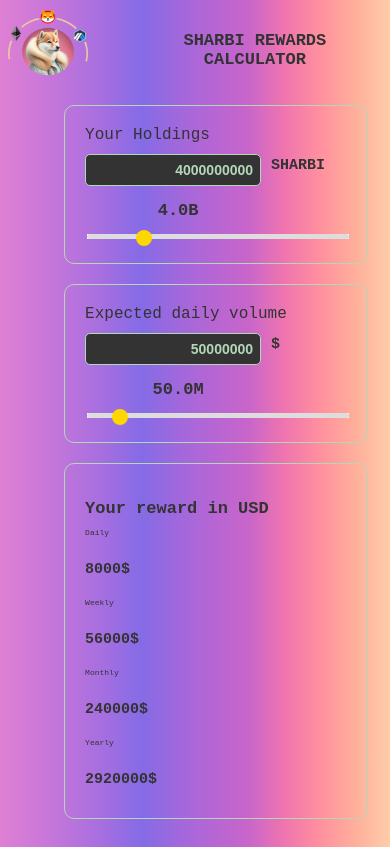
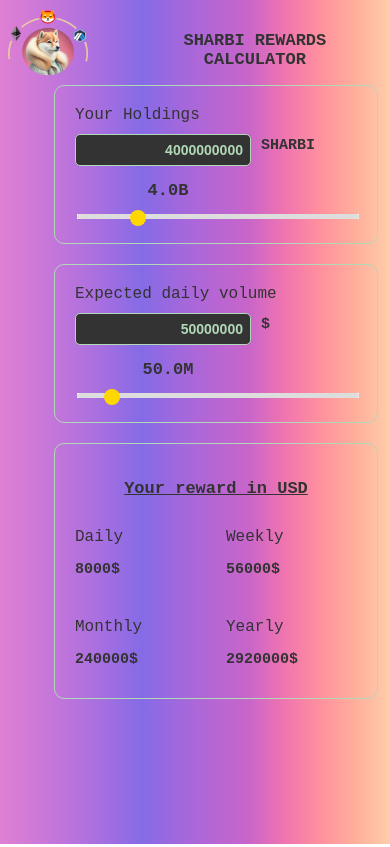
Before and after one commit to sharbiarb23/sip-calculator, a React (Vite) app: page / in a window 390 px wide. Built offline with nearby package versions, Linux system fonts and the light colour scheme.

Commit message:
style fixes done

```diff
--- a/src/App.css
+++ b/src/App.css
@@ -23,24 +23,27 @@
   display: flex;
   justify-content: center;
   align-items: center;
+  /* border: #333333 1px solid; */
+
 }
 
 .calc-container {
-  width: 70%;
+  width: 100%;
   height: 70%;
-  padding-left: 200px;
-  padding-right: 200px;
+  /* padding-left: 200px;
+  padding-right: 200px; */
   display: flex;
   flex-direction: column;
   align-self: center;
   /* flex: 1; */
-  justify-content: space-between;
+  justify-content: center;
+  align-items: center;
   /* background-color: #b1d8b7; */
   /* margin-top: 50px; */
-  /* border: 1px solid #b1d8b7; */
+  /* border: 1px solid red; */
   border-radius: 9px;
   /* margin-top: 10px; */
-  padding: 20px;
+  /* padding: 20px; */
 
 }
 
@@ -151,6 +154,8 @@
   font-size: 16px;
   display: flex;
   justify-content: space-between;
+  border: #333333 1px green;
+  /* background-color: red; */
 
 
 
@@ -165,22 +170,23 @@
   border: 1px solid #b1d8b7;
   padding: 20px;
   border-radius: 10px  ;
-  align-self: center;
+  /* align-self: center; */
   /* margin-bottom: 100px; */
 }
 
 .output-container {
 
-  width: 70%;
+  width: 200px;
   height: 50px;
   margin-top: 10px;
   margin-bottom: 20px;
   color: #333333;
   font-family: monospace;
   font-size: 15px;
-  display: flex;
+  /* display: flex;
   flex-direction: column;
-  justify-content: space-between;
+  justify-content: space-between; */
+  /* background-color: red; */
 
 }
 .border-cont {
@@ -191,16 +197,26 @@
   border: 1px solid #b1d8b7;
   padding: 20px;
   border-radius: 10px  ;
-  align-self: center;
+  /* align-self: center; */
+  display: flex;
+  flex-direction: column;
+  justify-content: center;
+  align-items: center;
   /* margin-bottom: 100px; */
 }
 .output {
-  width: 100%;
-  display: flex;
+   width: 100%;
+
   /* margin-left: 50%; */
 
   /* flex-direction: row; */
-  align-self: center;
+  /* align-self: center; */
+
+  display: flex;
+  justify-content: center;
+  /* align-items: center; */
+  /* border: 1px solid black; */
+
 }
 
 .calc-amount {
@@ -256,7 +272,7 @@
   text-align: end;
   font-weight: bold;
   margin-right: 10px;
-  width: 200px;
+  width: 180px;
   margin-bottom: 20px;
 
 }
@@ -274,14 +290,23 @@
     flex-direction: column;
 
 
+
   }
-  .output {
+  /* .output {
     width: 100%;
     display: flex;
-    /* margin-left: 50%; */
+
 
     flex-direction: column;
     align-self: center;
+  } */
+  .output {
+    width: 100%;
+    display: grid;
+    grid-template-columns: repeat(2, 1fr);
+    grid-gap: 20px;
+    justify-content: center; /* center horizontally */
+    align-items: center; /* center vertically */
   }
   .output-container {
 
@@ -291,7 +316,7 @@
     margin-bottom: 10px;
     color:  #333333;
     font-family: monospace;
-    font-size: 8px;
+    font-size: 16px;
     display: flex;
     flex-direction: column;
     justify-content: space-between;
@@ -330,11 +355,11 @@
   }
   .output {
     width: 100%;
-    display: flex;
-    /* margin-left: 50%; */
-
-    flex-direction: column;
-    align-self: center;
+    display: grid;
+    grid-template-columns: repeat(2, 1fr);
+    grid-gap: 20px;
+    justify-content: center;
+    align-items: center;
   }
   .output-container {
 
@@ -344,7 +369,7 @@
     margin-bottom: 10px;
     color:  #333333;
     font-family: monospace;
-    font-size: 8px;
+    font-size: 16px;
     display: flex;
     flex-direction: column;
     justify-content: space-between;
@@ -419,6 +444,10 @@
   font-weight: bold;
   margin-top: 15px;
   color: #333333;
+  /* align-self: center; */
+  text-decoration: underline;
+  margin-bottom: 20px;
+  /* margin: 0 auto; */
 }
 
 .amount-short-title {
@@ -431,3 +460,13 @@
   color: #333333;
   align-self: center
 }
+
+
+.main-cont{
+
+width: 100%;
+justify-content: center;
+align-items: center;
+
+
+}
```
